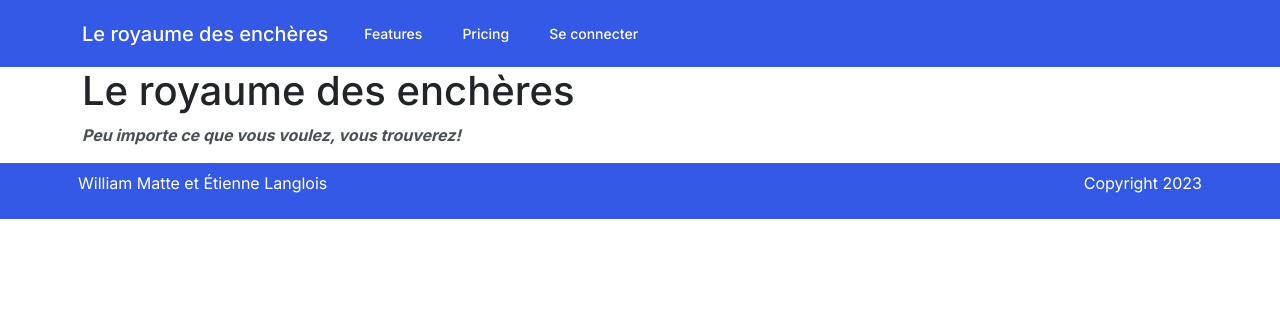
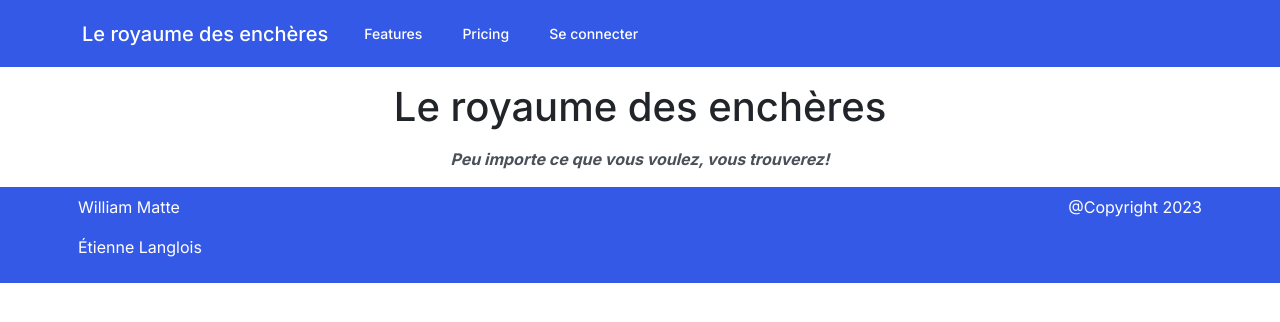
Before and after one commit to EtienneLang/TP2-Web3-Enchere, a Flask app: page / in a window 1280 px wide. Shown: the top 322 px of the page. Run offline with Flask 3, Linux system fonts and the light colour scheme; data that the repository does not hold is empty; style sheets or scripts are compiled from the project's sources; some libraries are stand-ins or nearby versions.

Commit message:
Début de la page d'accueil

```diff
--- a/app.py
+++ b/app.py
@@ -11,10 +11,11 @@ app = Flask(__name__)
 
 app.register_blueprint(bp_compte, url_prefix="/compte")
 app.secret_key = "464b2822f3de9cee02fa8a451e18c46ff3db4a0893253c0a54a527c8aa24be93"
+
+
 @app.route('/')
 def index():
-    connecte = True
     """Affiche l'accueil"""
-    #with bd.creer_connexion() as conn:
-     #   utilisateurs = bd.get_utilisateurs(conn)
-    return render_template('index.jinja', connecte=connecte) #, utilisateurs=utilisateurs A ajouter quand BD dispo
+    with bd.creer_connexion() as conn:
+        encheres = bd.get_encheres(conn)
+    return render_template('index.jinja', encheres=encheres)
--- a/bd.py
+++ b/bd.py
@@ -1,7 +1,7 @@
 """
 Connexion à la BD
 """
-
+import datetime
 import types
 import contextlib
 import mysql.connector
@@ -15,7 +15,7 @@ def creer_connexion():
         user="garneau",
         password="qwerty123",
         host="127.0.0.1",
-        database="binette_book",
+        database="tp2_enchere",
         raise_on_warnings=True
     )
 
@@ -60,21 +60,19 @@ def get_utilisateur(conn, identifiant):
             }
         )
         return curseur.fetchone()
-def get_amis(conn, identifiant):
-    """Retourne tous les amis d'un utilisateur"""
+
+
+def get_encheres(conn):
+    """Retourne toutes les enchères dans la bd"""
     with conn.get_curseur() as curseur:
         curseur.execute(
-            "SELECT id_utilisateur,nom FROM utilisateur INNER JOIN " +
-            "( " +
-            " SELECT fk_utilisateur as ami FROM `amitie` WHERE fk_ami=%(id)s " +
-            " UNION "+
-            " SELECT fk_ami as ami FROM `amitie` WHERE fk_utilisateur=%(id)s " +
-            ") Foo on id_utilisateur=ami;",
-            {
-                "id": identifiant
-            }
+            "SELECT * FROM `enchere` ORDER BY date_limite DESC"
         )
-        return curseur.fetchall()
+        encheres = curseur.fetchall()
+        for e in encheres:
+            if e['date_limite'] >= datetime.date.today():
+                e['est_active'] = True
+        return encheres
 
 
 def get_messages_pour(conn, identifiant):
--- a/static/css/style.css
+++ /dev/null
@@ -1,6 +0,0 @@
-@import url(bootstrap.css);
-a {
-  text-decoration: none;
-}
-
-/*# sourceMappingURL=style.css.map */
--- a/static/css/style.scss
+++ /dev/null
@@ -1,8 +0,0 @@
-@import url(bootstrap.css);
-
-a {
-    text-decoration: none;
-}
-h1 {
-    margin: 0px;
-}
--- /dev/null
+++ b/static/css/styles.sass
@@ -0,0 +1,19 @@
+@import url(bootstrap.css)
+
+a
+    text-decoration: none
+
+h1
+    margin: 0px
+
+.section-accueil
+    display: flex
+    flex-wrap: wrap
+    justify-content: space-evenly
+    .card
+        margin-left: 0.3rem
+        margin-right: 0.3rem
+        margin-top: 3rem
+        .card-body
+            padding-left: 1rem
+            padding-right: 1rem
--- a/templates/base.jinja
+++ b/templates/base.jinja
@@ -6,7 +6,7 @@
     <meta charset="utf-8" />
     <meta name="viewport" content="width=device-width, initial-scale=1" />
     <link rel="icon" href="https://www.cegepgarneau.ca/favicon.ico" />
-    <link rel="stylesheet" href="/static/css/style.css" />
+    <link rel="stylesheet" href="/static/css/styles.css" />
 </head>
 
 <body>
@@ -39,8 +39,11 @@
     </main>
     <footer class="bg-primary">
         <div class="container d-flex justify-content-between text-white p-2">
-            <p>William Matte et Étienne Langlois</p>
-            <p> Copyright 2023</p>
+            <div>
+                <p>William Matte</p>
+                <p>Étienne Langlois</p>
+            </div>
+            <p>@Copyright 2023</p>
         </div>
     </footer>
 </body>
--- a/templates/index.jinja
+++ b/templates/index.jinja
@@ -1,16 +1,31 @@
 {% extends "base.jinja" %}
 
 {% block contenu %}
-<header>
-    <h1>Le royaume des enchères</h1>
+<header class="text-center">
+    <h1 class="my-3">Le royaume des enchères</h1>
     <p><strong><i>Peu importe ce que vous voulez, vous trouverez!</i></strong></p>
 </header>
 
 <main>
-    {% for u in utilisateurs %}
-    <p>
-        <a href="/mur/{{ u.id_utilisateur }}">Voir le mur de {{ u.nom }}</a>
-    </p>
-    {% endfor %}
+    <section class="section-accueil">
+        {% for e in encheres %}
+            <div class="card text-center" style="width: 20rem;">
+                <div class="card-header">
+                    <h5>{{ e.titre }}</h5>
+                </div>
+                <div class="card-body">
+                    <img src="https://picsum.photos/seed/{{ e.id_enchere }}/300/300" class="card-img" alt="Image pour l'enchère {{ e.titre }}">
+                    <p class="card-text my-3">{{ e.description }}</p>
+                </div>
+                <div class="card-footer">
+                    <p>Date limite : {{ e.date_limite }}</p>
+                    <a href="#" class="card-link">Voir cette enchère</a>
+                </div>
+
+
+            </div>
+        {% endfor %}
+    </section>
+
 </main>
 {% endblock %}
```
